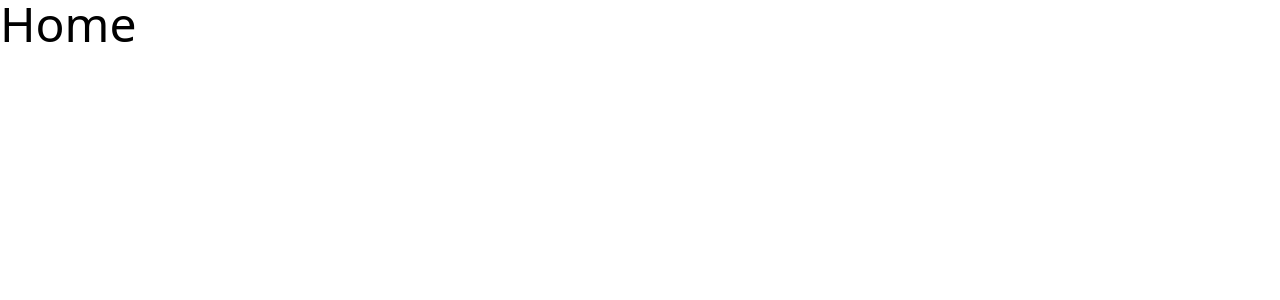
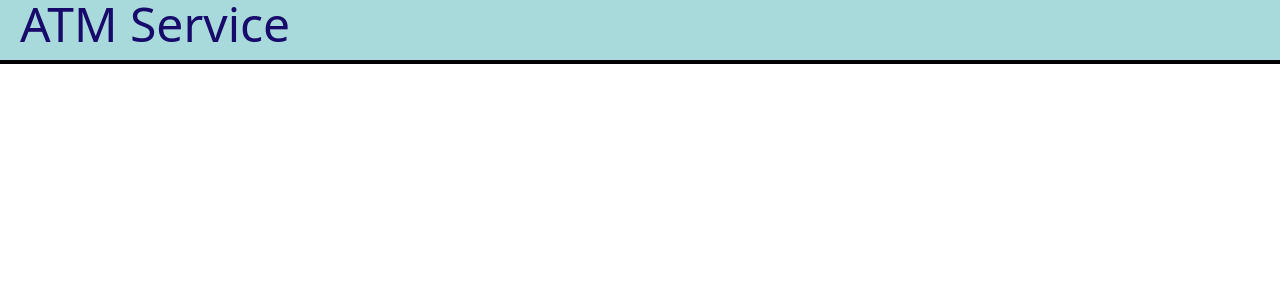
Before and after one commit to loo-ee/online-atm.next.js, a Next.js app: page / in a window 1280 px wide. Shown: the top 300 px of the page. Built offline with nearby package versions, Linux system fonts and the light colour scheme.

Commit message:
Add Header component

```diff
--- /dev/null
+++ b/src/app/Header.tsx
@@ -0,0 +1,39 @@
+import Link from 'next/link';
+
+export default function Header({}) {
+  return (
+    <div
+      id="header"
+      className="flex flex-row justify-between border-b-4 border-black items-center pb-3 w-full fixed bg-secondary z-50"
+    >
+      <div className="flex flex-row w-full items-center">
+        {/* <img
+          src={
+            new URL('../../assets/images/money-transfer.png', import.meta.url)
+              .href
+          }
+          className="w-16 ml-3 mt-3"
+          onClick={returnToHomePage}
+          alt=""
+        /> */}
+        <Link href="/">
+          <span className="text-u_darkblue ml-5 laptop:text-5xl tablet:text-2xl phone:text-md">
+            ATM Service
+          </span>
+        </Link>
+      </div>
+      <div className="flex flex-row justify-between phone:w-20 laptop:w-72 mx-7">
+        {/* <img
+          src={new URL('../../assets/images/protect.png', import.meta.url).href}
+          className="w-16 laptop:flex phone:hidden"
+          alt=""
+        />
+        <img
+          src={new URL('../../assets/images/account.png', import.meta.url).href}
+          className="phone:w-10 laptop:w-16 rounded-full ml-2 mt-3 phone:mx-12"
+          alt=""
+        /> */}
+      </div>
+    </div>
+  );
+}
--- a/src/app/layout.tsx
+++ b/src/app/layout.tsx
@@ -1,4 +1,5 @@
 import './globals.css';
+import Header from './Header';
 
 export default function RootLayout({
   children,
@@ -8,7 +9,11 @@ export default function RootLayout({
   return (
     <html lang="en">
       <head />
-      <body>{children}</body>
+      <body>
+        <Header />
+
+        {children}
+      </body>
     </html>
   );
 }
```
